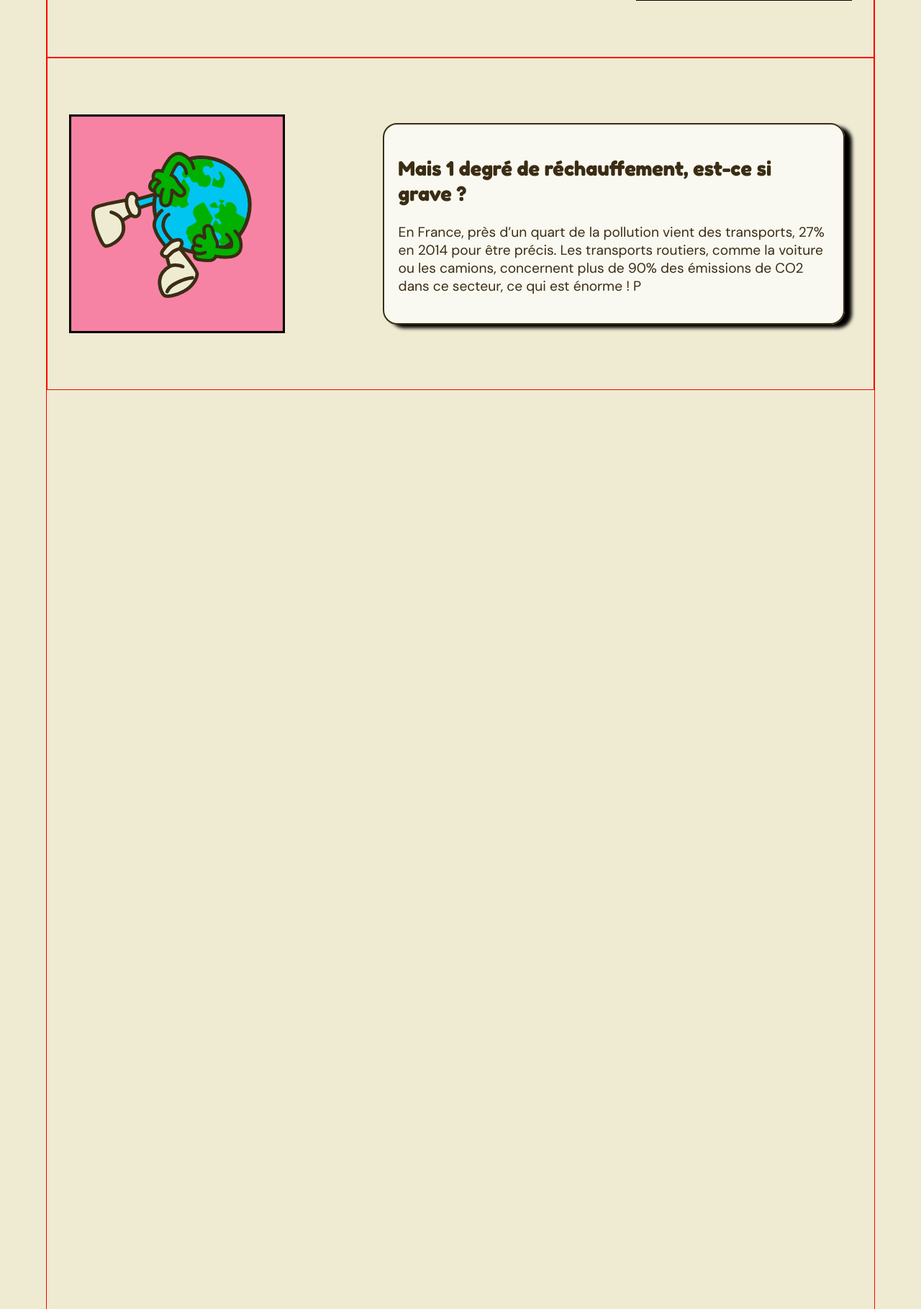
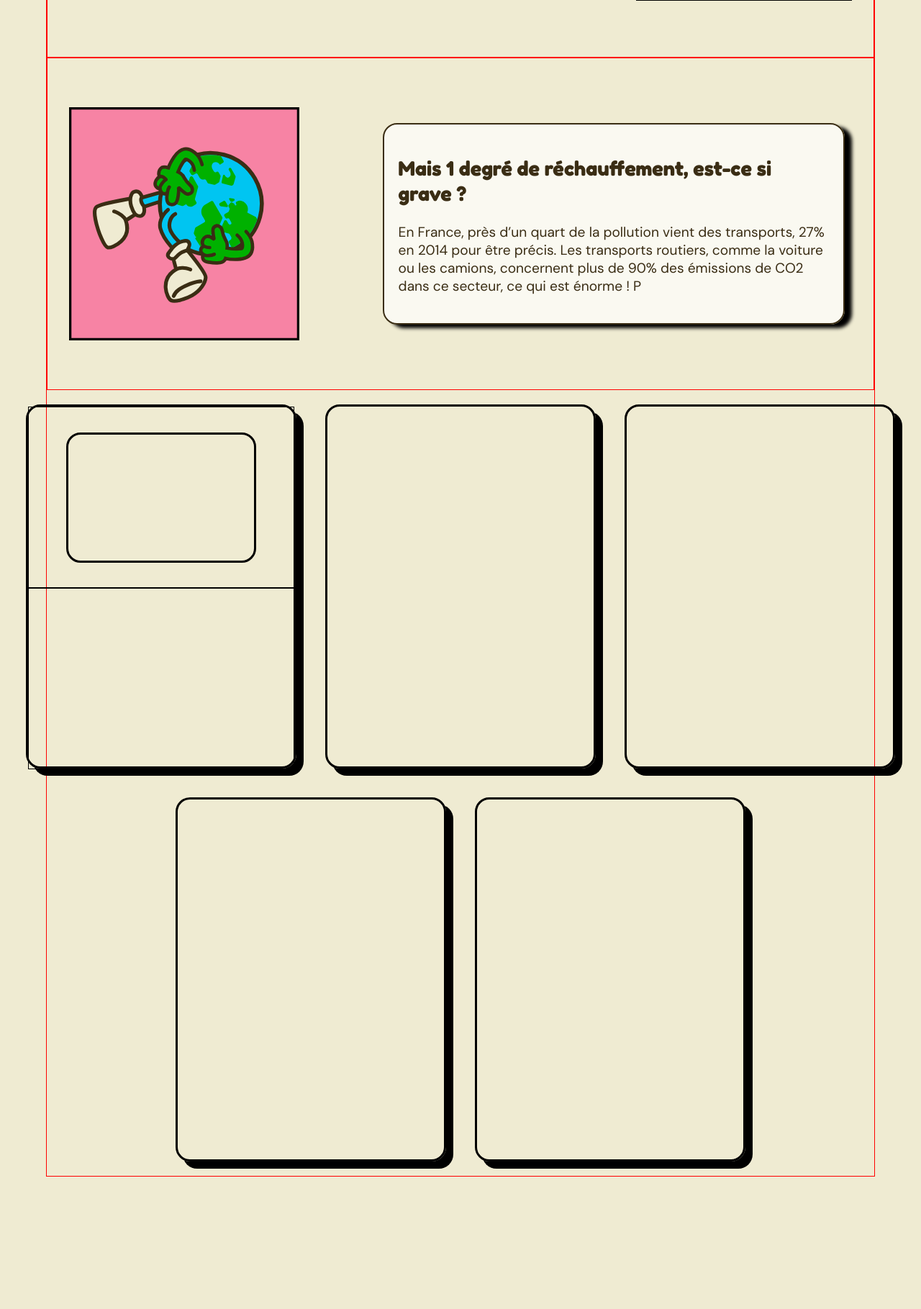
Before and after one commit to LeanaLIM/SaveEarty, a PHP site: page /accueil.html in a window 1280 px wide. Shown: the part 1645-3464 px from the top of the page at 72% size. After the commit the page ends 3280 px from the top, so only its background shows below. Run offline with PHP 8.4, Linux system fonts and the light colour scheme.

Commit message:
page d'accueil presque finie

```diff
--- a/accueil.html
+++ b/accueil.html
@@ -101,14 +101,19 @@
 
         <section id="section_cartes">
 
-            <div id="haut row_cartes">
-                <div class="carte"></div>
+            <div class="haut row_cartes">
+                <div class="carte">
+                    <div class="haut_carte">
+                        <div class="img_carte"></div>
+                    </div>
+                    <div class="bas_carte"></div>
+                </div>
                 <div class="carte"></div>
                 <div class="carte"></div>
             </div>
 
 
-            <div id="bas row_cartes">
+            <div class="row_cartes">
                 <div class="carte"></div>
                 <div class="carte"></div>
             </div>
--- a/style.css
+++ b/style.css
@@ -159,17 +159,67 @@ a{
 
 
 .illu_earty{
-    width: 300px;
+    width: 320px;
 }
 /* ---------------------- Section Cartes ---------------------- */
+
+#section_cartes{
+    display: flex;
+    flex-direction: column;
+    justify-content: center;
+    align-items: center;
+}
 
 .row_cartes{
     display: flex;
     flex-direction: row;
+    margin: 0;
+}
+
+#haut, #bas{
+    /* margin: 20px; */
+    /* height: 800px; */
+    margin: 0;
 
 }
 
+
+
 .carte{
     height: 500px;
-    width: 250px;
+    width: 370px;
+    border: solid 3px black;
+    /* margin: 50px; */
+    margin: 20px;
+    border-radius: 20px;
+    box-shadow: 10px 10px 0px black;
 }
+
+.haut_carte, .bas_carte{
+    height: 50%;
+    border: solid 1px black;
+    display: flex;
+    flex-direction: column;
+    justify-content: center;
+    align-items: center;
+}
+.img_carte{
+    width: 70%;
+    height: 70%;
+    border: solid black;
+    border-radius: 20px;
+}
+
+/* --------------------- Template page -------------------- */
+
+.transport{
+    margin-top: 700px;
+}
+
+
+.trp_ros{
+    position: absolute;
+    width: 20%;
+    right: 0;
+    top : 600px;
+}
```
Also changed, not shown: transport.html (added, +65 -0 lines), img/Desktop - 2.svg (deleted), img/elp.svg (added), img/photo.png (deleted).
